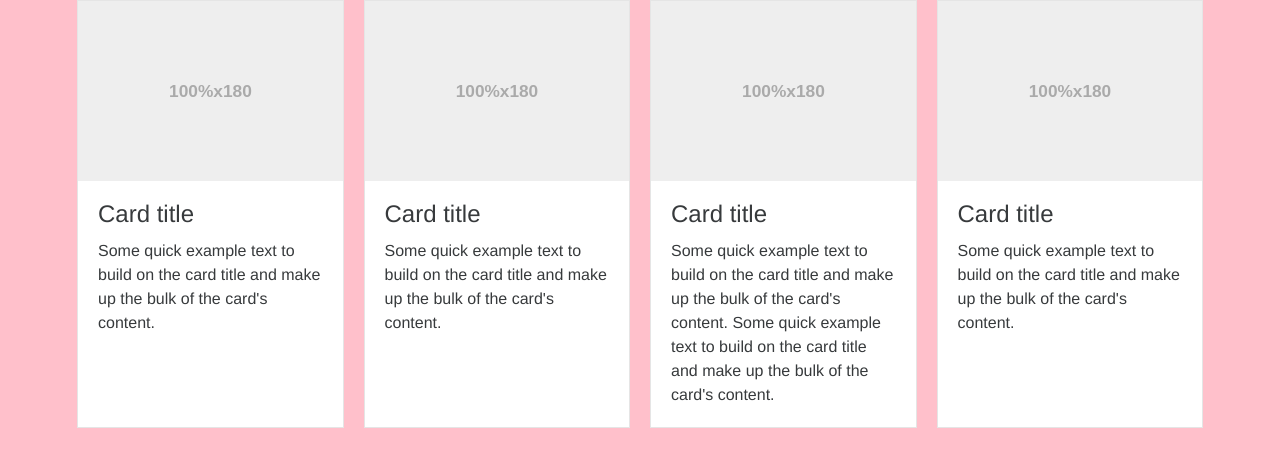
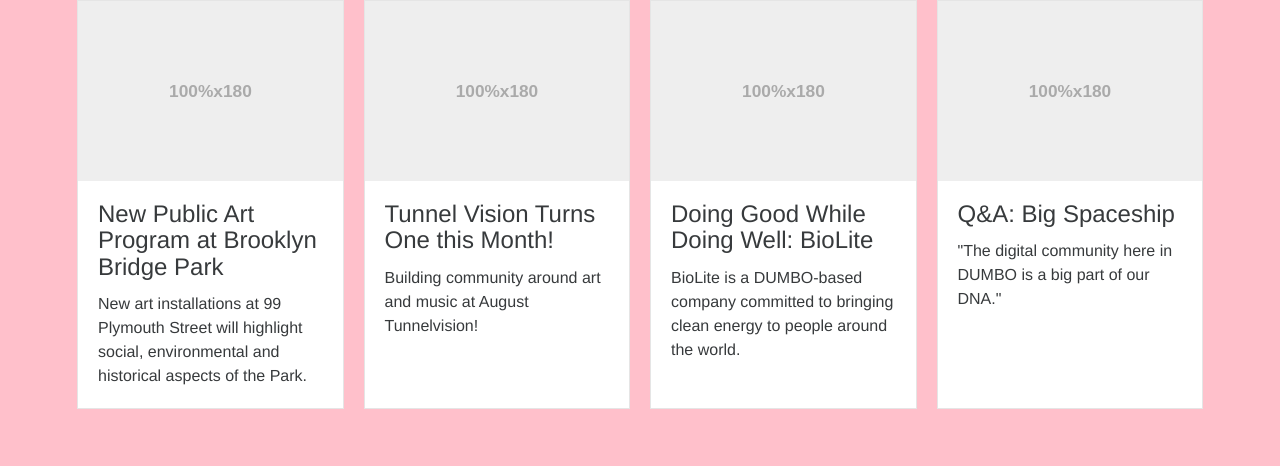
Before and after one commit to smartassdesign/bs5, a website: page index.html in a window 1280 px wide. Drawn offline with nearby package versions, Linux system fonts and the light colour scheme.

Commit message:
first sample content

```diff
--- a/index.html
+++ b/index.html
@@ -63,8 +63,8 @@
       <div class="card">
         <img class="card-img-top" data-src="holder.js/100px180?textmode=literal" alt="Card image cap">
         <div class="card-block">
-          <h4 class="card-title">Card title</h4>
-          <p class="card-text">Some quick example text to build on the card title and make up the bulk of the card's content.</p>
+          <h4 class="card-title">New Public Art Program at Brooklyn Bridge Park</h4>
+          <p class="card-text">New art installations at 99 Plymouth Street will highlight social, environmental and historical aspects of the Park.</p>
         </div> <!--/.card-block-->
       </div> <!--card-->
 
@@ -73,8 +73,8 @@
   <div class="card">
     <img class="card-img-top" data-src="holder.js/100px180?textmode=literal" alt="Card image cap">
     <div class="card-block">
-      <h4 class="card-title">Card title</h4>
-      <p class="card-text">Some quick example text to build on the card title and make up the bulk of the card's content.</p>
+      <h4 class="card-title">Tunnel Vision Turns One this Month!</h4>
+      <p class="card-text">Building community around art and music at August Tunnelvision!</p>
     </div> <!--/.card-block-->
   </div> <!--card-->
 
@@ -82,16 +82,16 @@
 <div class="card">
 <img class="card-img-top" data-src="holder.js/100px180?textmode=literal" alt="Card image cap">
 <div class="card-block">
-  <h4 class="card-title">Card title</h4>
-  <p class="card-text">Some quick example text to build on the card title and make up the bulk of the card's content. Some quick example text to build on the card title and make up the bulk of the card's content.</p>
+  <h4 class="card-title">Doing Good While Doing Well: BioLite</h4>
+  <p class="card-text">BioLite is a DUMBO-based company committed to bringing clean energy to people around the world.</p>
 </div> <!--/.card-block-->
 </div> <!--card-->
 
 <div class="card">
   <img class="card-img-top" data-src="holder.js/100px180?textmode=literal" alt="Card image cap">
   <div class="card-block">
-    <h4 class="card-title">Card title</h4>
-    <p class="card-text">Some quick example text to build on the card title and make up the bulk of the card's content.</p>
+    <h4 class="card-title">Q&amp;A: Big Spaceship</h4>
+    <p class="card-text">"The digital community here in DUMBO is a big part of our DNA."</p>
   </div> <!--/.card-block-->
 </div> <!--card-->
 
```
